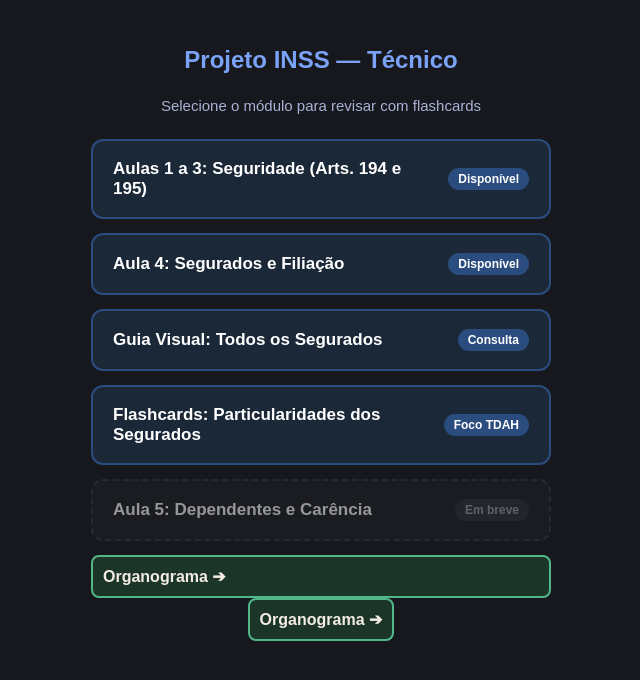
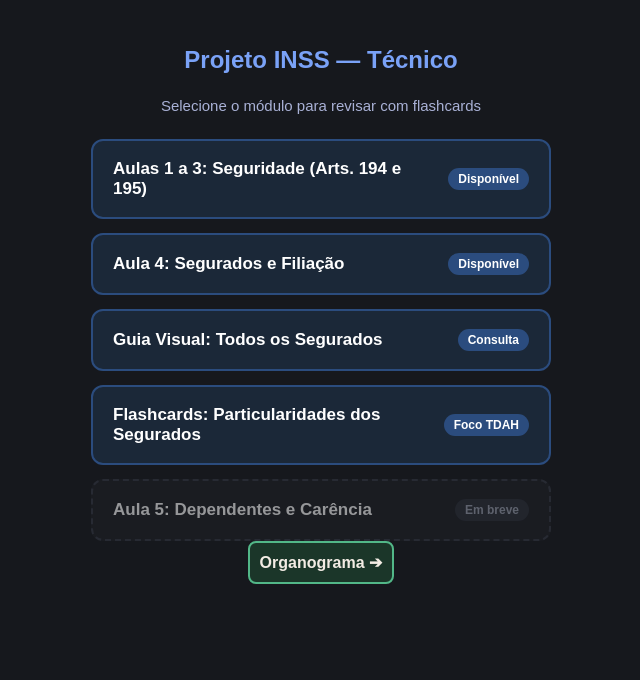
Before and after one commit to sanctiag/T-CNICO-DO-SEGURO-SOCIAL-SSNI-20.000-26-, a plain HTML site: page index.html in a window 1280 px wide. Shown: the whole page, without its empty margins (319-959 px from the left). Drawn offline with Linux system fonts and the light colour scheme.

Commit message:
Remove 'Organograma' link from index.html
Removed the link to the 'Organograma' page from the index.

```diff
--- a/index.html
+++ b/index.html
@@ -47,7 +47,6 @@
       <span>Aula 5: Dependentes e Carência</span>
       <span class="badge">Em breve</span>
     </a>
-        <a href="org.flux.html" style="display:inline-block;padding:10px 10px;background:#1b3629;color:#f3ece4;border:2px solid #52b788;border-radius:8px;text-decoration:none;font-weight:bold;">Organograma ➔</a>
 
   </div>
 
```
